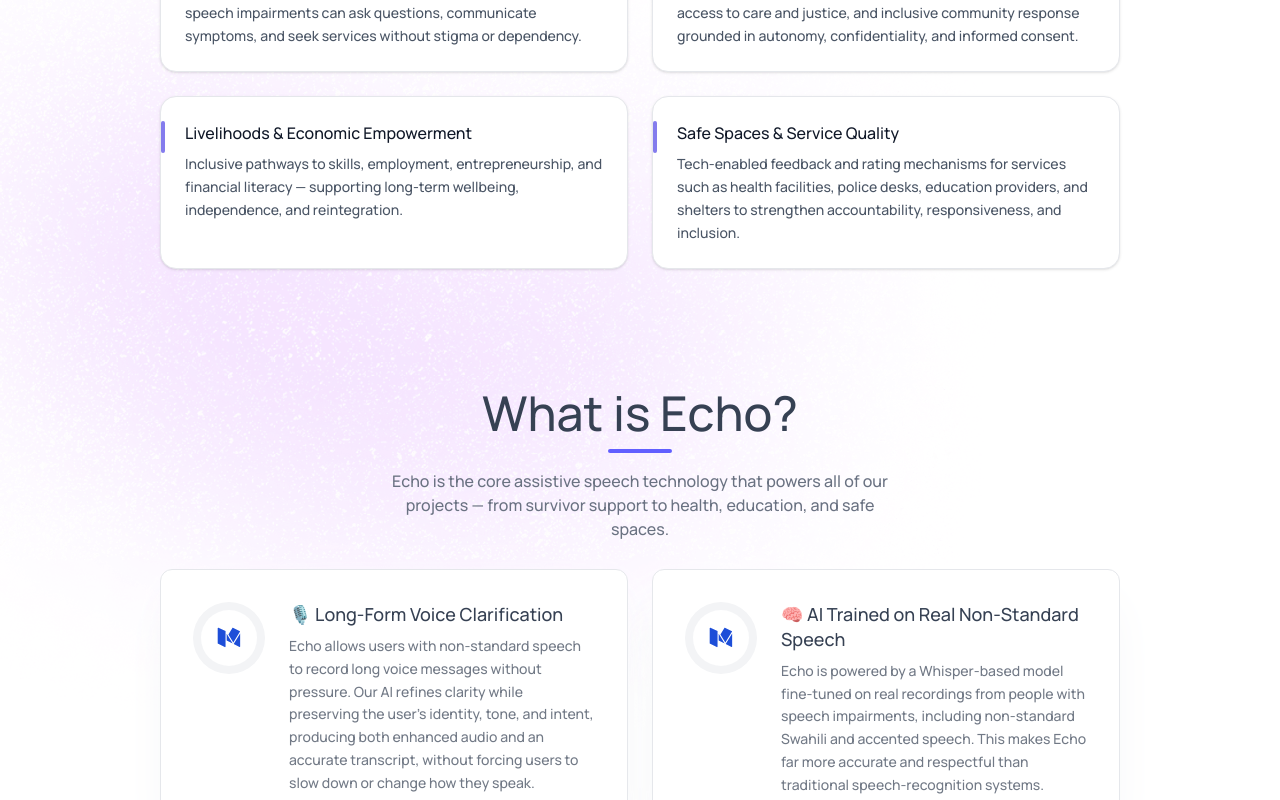
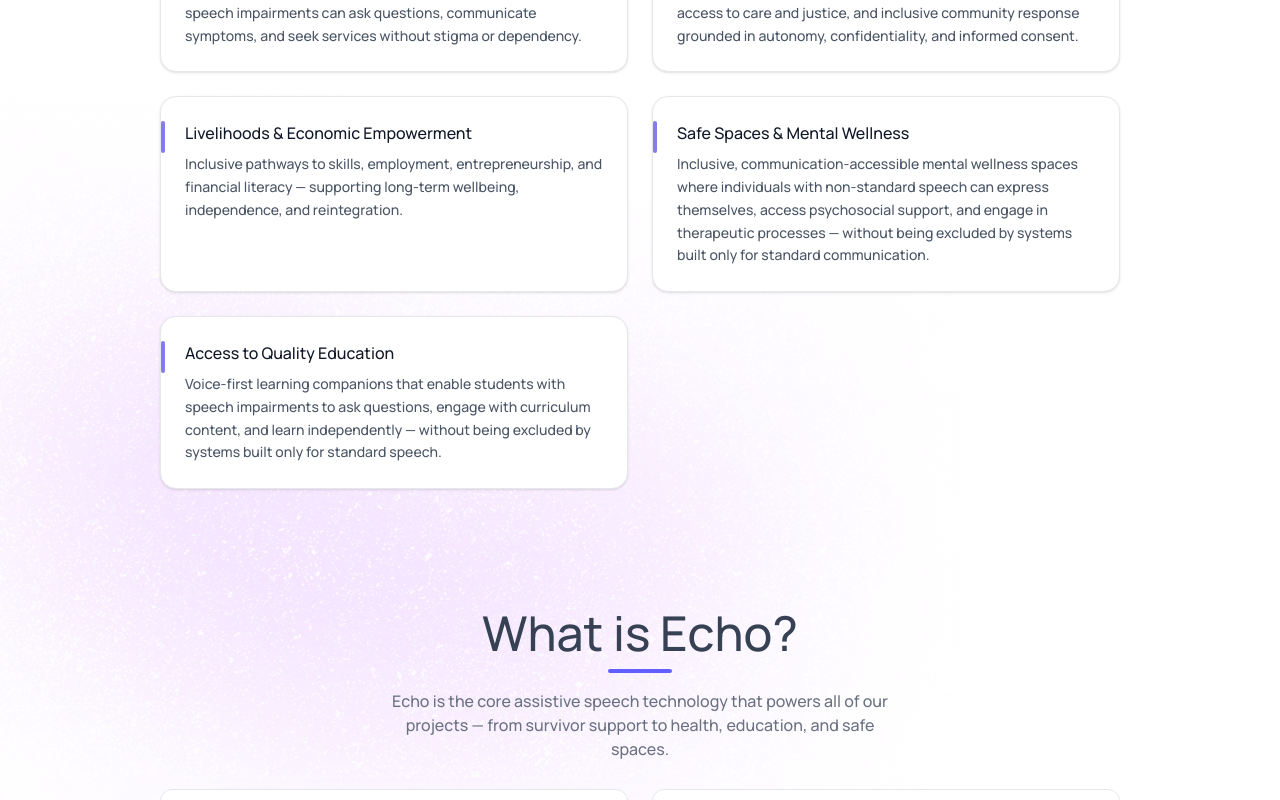
Before and after one commit to martin254/EchoSite, a React (Vite) app: page / in a window 1280 px wide. Shown: the part 2640-3440 px from the top of the page. Built offline with nearby package versions, Linux system fonts and the light colour scheme.

Commit message:
Update focus areas and Our Work cards

```diff
--- a/src/assets/assets.js
+++ b/src/assets/assets.js
@@ -45,6 +45,8 @@
 import sautilogo from './ISRIforDark.png'
 import sautilight from './ISRIforLightbg.png'
 import livelihods from './Livelihoods.png'
+import AITutor from './AITutor.png'
+import mentalhealth from './mentalhealth.png'
 
 export const company_logos = [
   {
@@ -105,7 +107,9 @@
   echohero,
   sautilogo,
   sautilight,
-  livelihods
+  livelihods,
+  AITutor,
+  mentalhealth
 }
 
 export default assets
--- a/src/components/CBOFocusAreas.jsx
+++ b/src/components/CBOFocusAreas.jsx
@@ -16,8 +16,12 @@
       desc: "Inclusive pathways to skills, employment, entrepreneurship, and financial literacy — supporting long-term wellbeing, independence, and reintegration.",
     },
     {
-      title: "Safe Spaces & Service Quality",
-      desc: "Tech-enabled feedback and rating mechanisms for services such as health facilities, police desks, education providers, and shelters to strengthen accountability, responsiveness, and inclusion.",
+      title: "Safe Spaces & Mental Wellness",
+      desc: "Inclusive, communication-accessible mental wellness spaces where individuals with non-standard speech can express themselves, access psychosocial support, and engage in therapeutic processes — without being excluded by systems built only for standard communication.",
+    },
+    {
+      title: "Access to Quality Education",
+      desc: "Voice-first learning companions that enable students with speech impairments to ask questions, engage with curriculum content, and learn independently — without being excluded by systems built only for standard speech.",
     },
   ]
 
--- a/src/components/OurWork.jsx
+++ b/src/components/OurWork.jsx
@@ -19,11 +19,18 @@
       tag: "Women’s Health",
     },
     {
-      title: "Safe Spaces : Accessibility-aware location discovery",
+      title: "Safe Spaces & Mental Wellness",
       description:
-        "An accessibility-first discovery feature that helps people with speech impairments identify supportive, disability-friendly spaces using community-driven ratings focused on communication and interaction needs.",
-      image: assets.safespace,
+        "Inclusive, communication-accessible mental wellness spaces where individuals with non-standard speech can express themselves, access psychosocial support, and engage in therapeutic processes — without being excluded by systems built only for standard communication.",
+      image: assets.mentalhealth,
       tag: "Safe Spaces",
+    },
+    {
+      title: "Echo Tutor : Access to quality education",
+      description:
+        "Voice-first learning companions that enable students with speech impairments to ask questions, engage with curriculum content, and learn independently — without being excluded by systems built only for standard speech.",
+      image: assets.AITutor,
+      tag: "Education Access",
     },
     {
       title: "Voice to Work : Inclusive pathways to work and enterprise",
```
Also changed, not shown: 2 other files (tests, documents, lock files or other folders).
